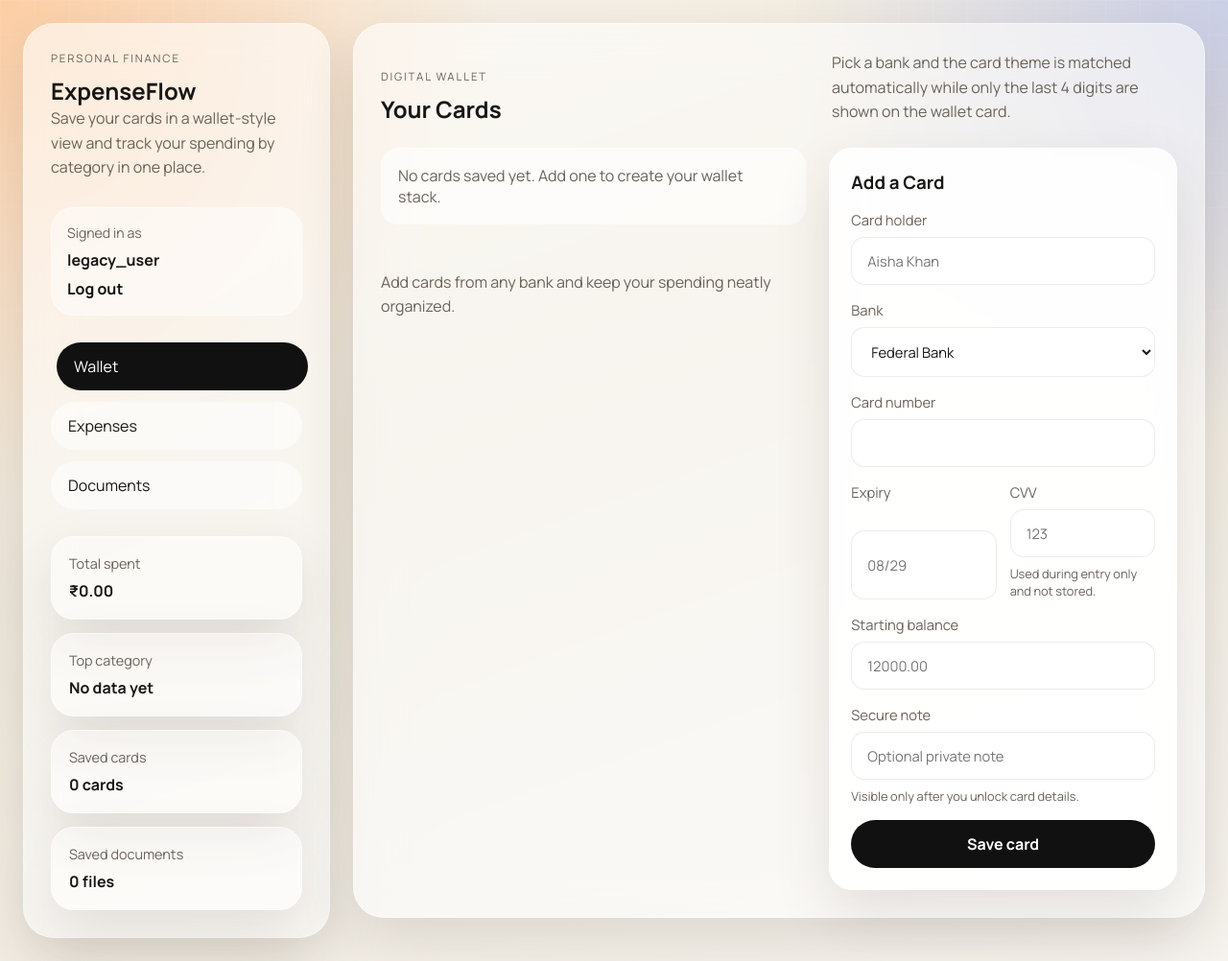
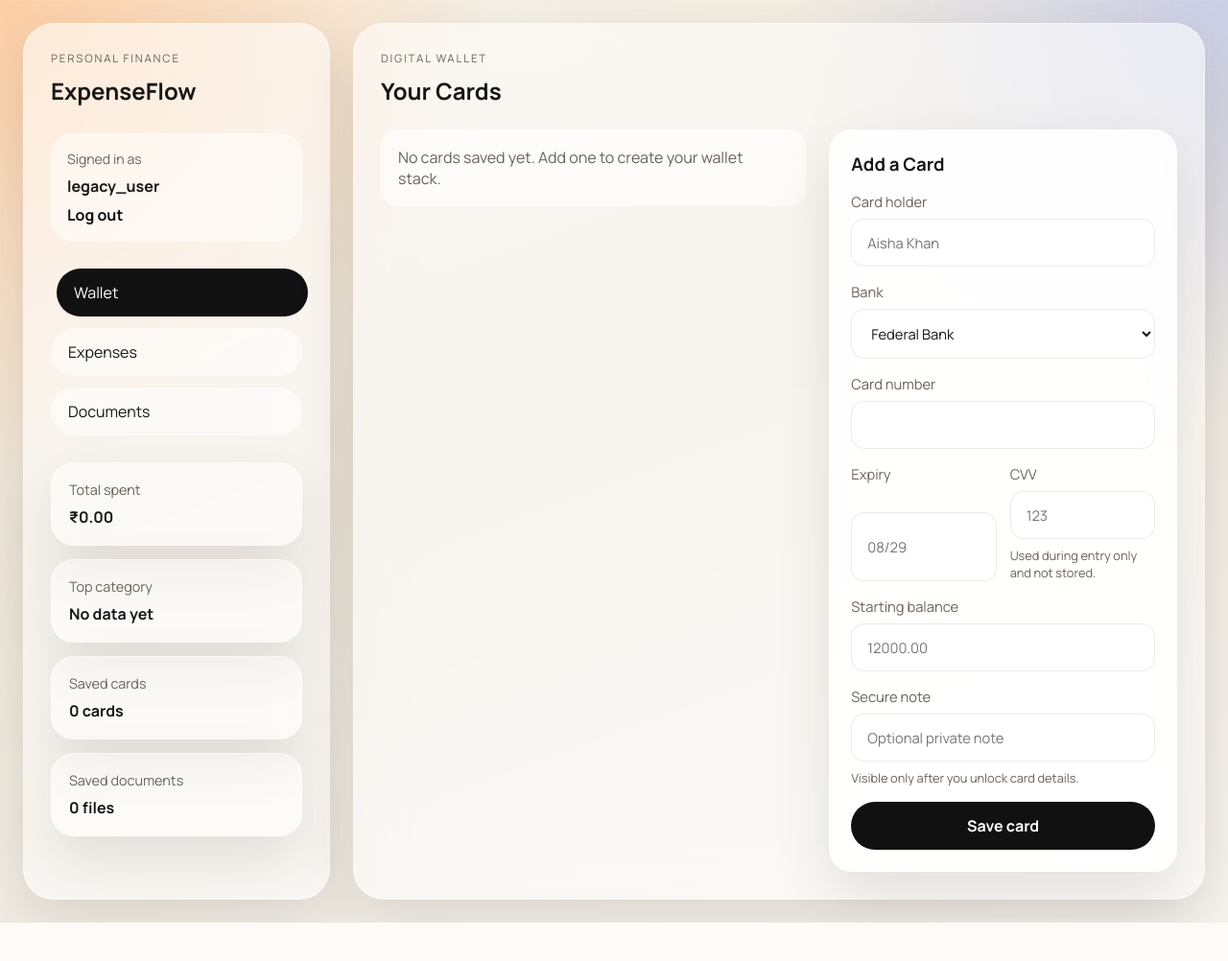
Before and after one commit to mohammed-rihan-c-234/My_Pay, a Django app: page /dashboard/ in a window 1280 px wide. Shown: the whole page at 96% size. After the commit the page ends 962 px from the top, so only its background shows below. Run offline with Django 5.2, Linux system fonts and the light colour scheme; a user stored in the database is signed in; data that the repository does not hold is empty.

Commit message:
Clean dashboard copy

```diff
--- a/tracker/templates/tracker/dashboard.html
+++ b/tracker/templates/tracker/dashboard.html
@@ -23,10 +23,6 @@
         <div class="brand-block">
           <p class="eyebrow">Personal finance</p>
           <h1>ExpenseFlow</h1>
-          <p class="brand-copy">
-            Save your cards in a wallet-style view and track your spending by
-            category in one place.
-          </p>
         </div>
 
         <div class="account-card">
@@ -85,10 +81,6 @@
               <p class="eyebrow">Digital wallet</p>
               <h2>Your Cards</h2>
             </div>
-            <p class="section-copy">
-              Pick a bank and the card theme is matched automatically while only
-              the last 4 digits are shown on the wallet card.
-            </p>
           </div>
 
           <div class="wallet-layout">
@@ -155,9 +147,6 @@
                   </div>
                 {% endfor %}
               </div>
-              <p class="wallet-note">
-                Add cards from any bank and keep your spending neatly organized.
-              </p>
             </div>
 
             <form class="glass-card form-card" method="post">
@@ -228,9 +217,6 @@
               <p class="eyebrow">Spending dashboard</p>
               <h2>Track Expenses</h2>
             </div>
-            <p class="section-copy">
-              Group your spending by category and keep quick totals in view.
-            </p>
           </div>
 
           <div class="expenses-layout">
@@ -336,9 +322,6 @@
               <p class="eyebrow">Secure vault</p>
               <h2>Your Documents</h2>
             </div>
-            <p class="section-copy">
-              Keep personal files like Aadhaar, licence, PAN, and RC grouped in one private place.
-            </p>
           </div>
 
           <div class="documents-layout">
@@ -450,7 +433,6 @@
               <div class="glass-card list-card">
                 <div class="list-heading">
                   <h3>Saved Document Cards</h3>
-                  <span class="field-help">Each card is private to your account.</span>
                 </div>
                 <div class="documents-list">
                   {% for document in documents %}
@@ -491,9 +473,8 @@
                       </article>
                       <div class="document-copy">
                         <h4>{{ document.holder_name }}</h4>
-                        <p>Tap the card and enter your password to view full details.</p>
                         {% if document.notes %}
-                          <p>Private note saved.</p>
+                          <p>{{ document.notes }}</p>
                         {% endif %}
                       </div>
                       <div class="document-actions">
@@ -511,9 +492,6 @@
                     </div>
                   {% endfor %}
                 </div>
-              </div>
-              <div class="empty-state document-warning">
-                Choose a theme that matches each document card so the vault feels easier to scan at a glance.
               </div>
             </div>
           </div>
@@ -538,9 +516,6 @@
               Card details
             {% endif %}
           </h3>
-          <p class="section-copy">
-            Enter your sign-in password to unlock the full card view.
-          </p>
         </div>
 
         <form method="post" class="details-auth-form {% if revealed_card %}hidden{% endif %}" id="revealCardForm">
@@ -659,9 +634,6 @@
                 <strong>{{ revealed_card.secure_note }}</strong>
               </div>
             {% endif %}
-            <p class="field-help">
-              CVV is not shown here because it is not stored after entry for security reasons.
-            </p>
           {% endif %}
         </div>
       </div>
@@ -684,9 +656,6 @@
               Document details
             {% endif %}
           </h3>
-          <p class="section-copy">
-            Enter your sign-in password to unlock the full document view.
-          </p>
         </div>
 
         <form method="post" class="details-auth-form {% if revealed_document %}hidden{% endif %}" id="revealDocumentForm">
```
Also changed, not shown: tracker/static/tracker/styles.css (+13 -20 lines).
